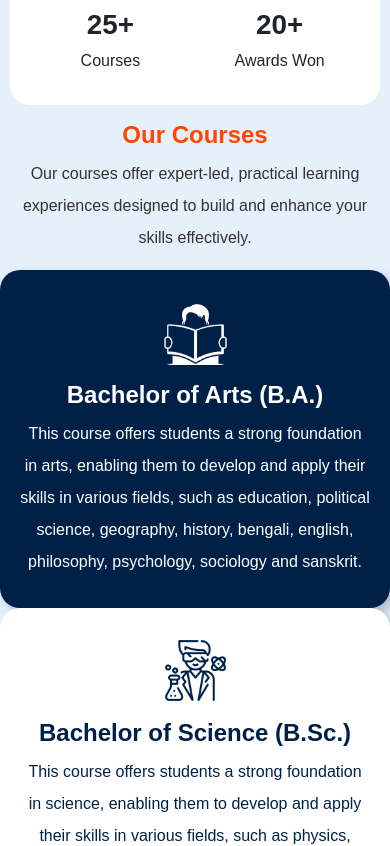
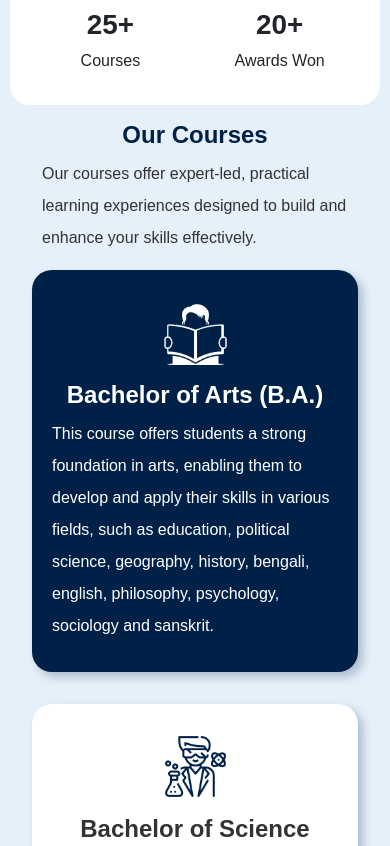
Before and after one commit to SampadMondal-git/Budge-Budge-College-Official, a React (Create React App) app: page / in a window 390 px wide. Shown: the part 4760-5606 px from the top of the page. Built offline with nearby package versions, Linux system fonts and the light colour scheme.

Commit message:
CSS modified

```diff
--- a/src/home page/courses.module.css
+++ b/src/home page/courses.module.css
@@ -12,7 +12,6 @@
 
 .title h1 {
   color: var(--color-1);
-  margin-bottom: 2rem;
   font-size: 30px;
 }
 
@@ -63,7 +62,7 @@
 
 .course2 {
   background-color: var(--color-2);
-  color: var(--color-1);
+  color: var(--color-5);
   margin-right: 20px;
   margin-left: 20px;
 }
@@ -99,7 +98,7 @@
   }
 
   .our_courses {
-    margin-top: 0;
+    margin: 0 2rem;
   }
 
   .title {
@@ -107,7 +106,7 @@
   }
 
   .title h1 {
-    color: orangered;
+    color: var(--color-1);
     margin-bottom: 0.5rem;
     font-size: 24px;
   }
@@ -115,6 +114,7 @@
   .course {
     flex-direction: column;
     margin-top: 1rem;
+    gap: 2rem;
   }
 
   .course1,
@@ -125,5 +125,58 @@
     margin: 0;
     padding: 30px 20px;
     line-height: 1.5rem;
+    border-radius: 20px;
   }
 }
+
+@media (max-width: 767px) {
+  .courses_container {
+    display: grid;
+    justify-content: center;
+    grid-template-columns: repeat(2, 1fr);
+    margin: 1rem 1rem 2rem 1rem;
+    gap: 2rem 0;
+  }
+
+  .item {
+    display: flex;
+    flex-direction: column;
+    align-items: center;
+  }
+
+  .our_courses {
+    margin-top: 0;
+    padding-bottom: 1rem;
+  }
+
+  .our_courses p {
+    text-align: start;
+  }
+
+  .title {
+    margin: 0 10px;
+  }
+
+  .title h1 {
+    color: var(--color-1);
+    margin-bottom: 0.5rem;
+    font-size: 24px;
+  }
+
+  .course {
+    flex-direction: column;
+    margin-top: 1rem;
+    gap: 2rem;
+  }
+
+  .course1,
+  .course2,
+  .course3 {
+    width: 100%;
+    height: auto;
+    margin: 0;
+    padding: 30px 20px;
+    line-height: 1.5rem;
+    border-radius: 20px;
+  }
+}
```
